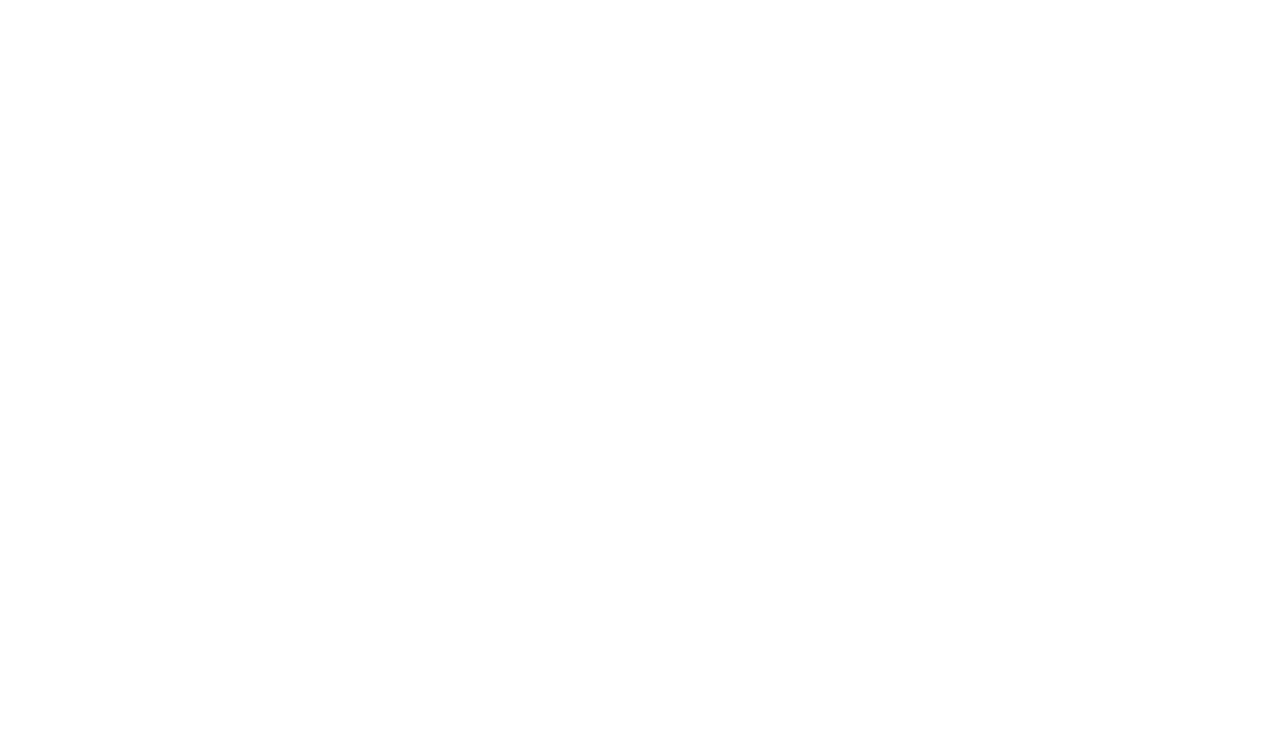
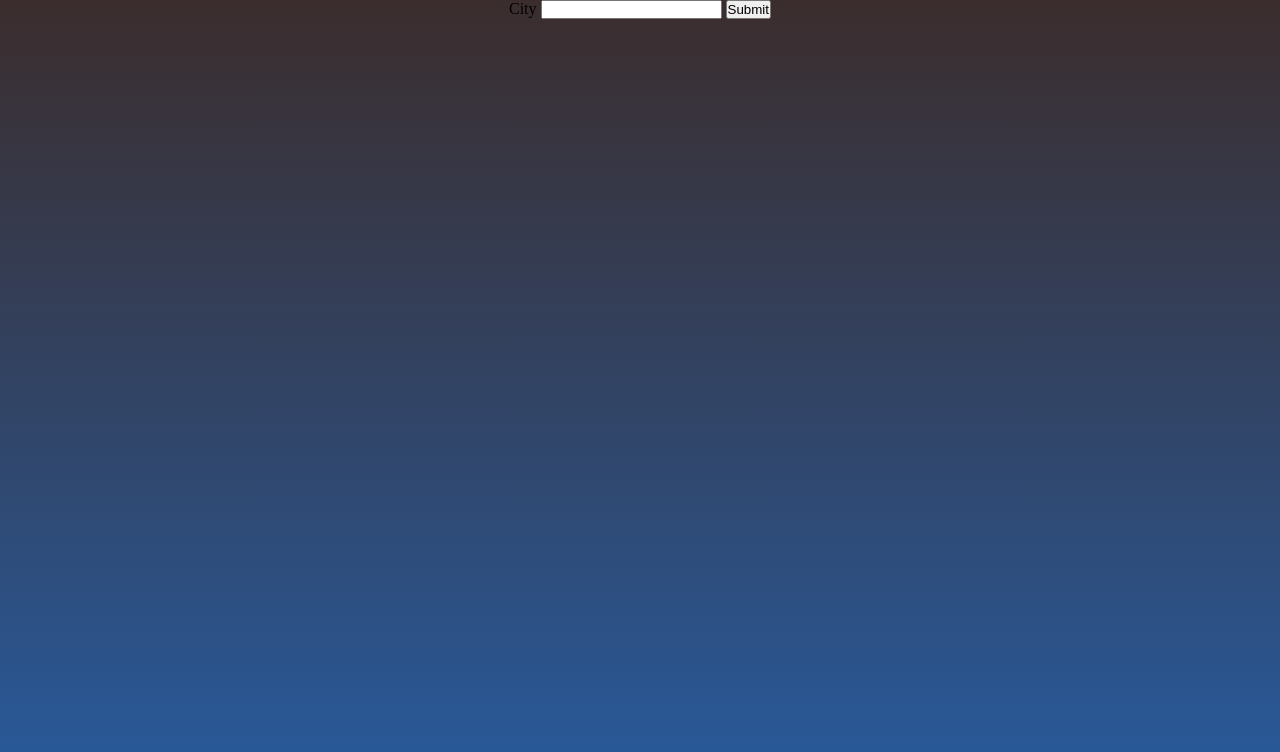
Before and after one commit to WillemDT369/weather-app, a plain HTML site: page index.html in a window 1280 px wide. Drawn offline with Linux system fonts and the light colour scheme.

Commit message:
Add basic html and css structure

```diff
--- a/index.html
+++ b/index.html
@@ -9,6 +9,11 @@
 </head>
 
 <body>
+    <form action="" id="weather-form">
+        <label for="city">City</label>
+        <input type="text" id="city" name="city">
+        <input type="submit" name="Get forecast">
+    </form>
 
 
     <script src="script.js"></script>
--- a/style.css
+++ b/style.css
@@ -0,0 +1,12 @@
+* {
+    margin: 0;
+    padding: 0;
+    box-sizing: border-box;
+}
+
+body {
+    height: 100vh;
+    background: linear-gradient(rgb(59, 45, 45), rgb(40, 91, 158));
+    display: flex;
+    justify-content: center;
+}
```
